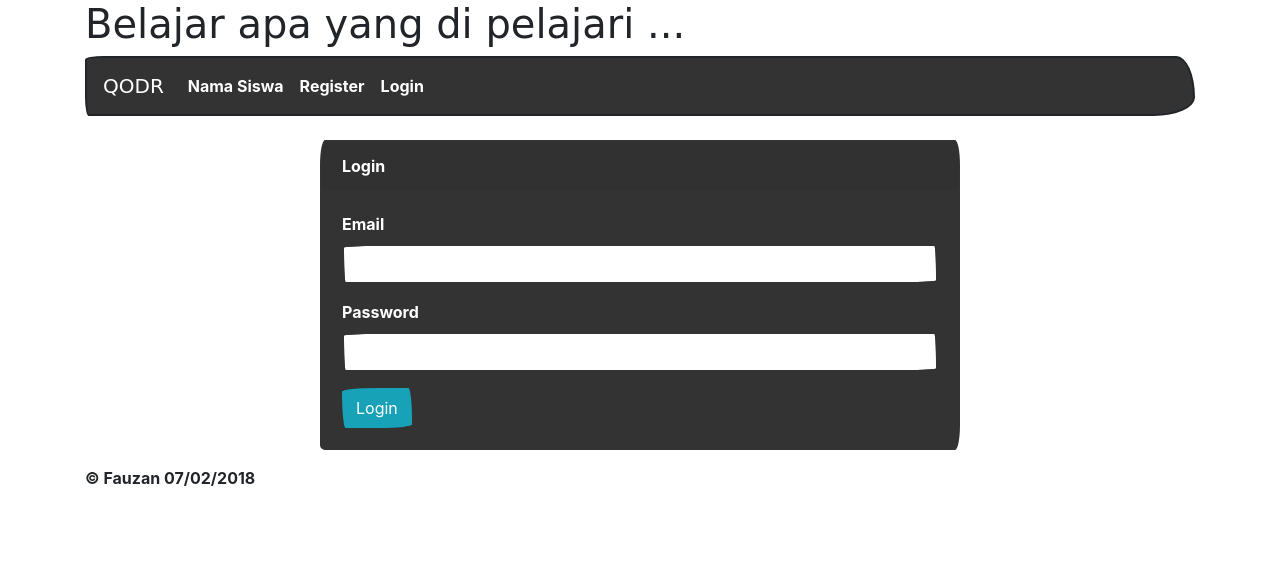
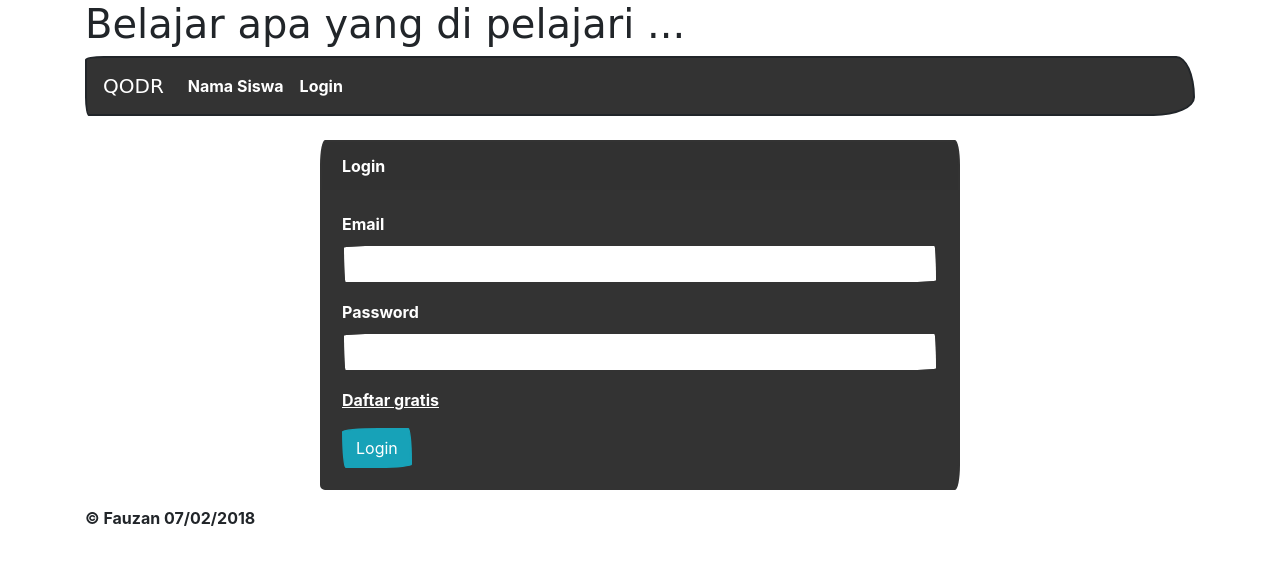
Before and after one commit to ozankaze/php_latihan, a PHP site: page /login.php in a window 1280 px wide. Shown: the top 565 px of the page. Run offline with PHP 8.4, Linux system fonts and the light colour scheme; some web fonts are replaced.

Commit message:
login dan password

```diff
--- a/login.php
+++ b/login.php
@@ -30,6 +30,8 @@ if( isset($_POST['submit']) ) {
                     <label for="password">Password</label>
                     <input type="password" name="password" class="form-control" id="password">
                 </div>
+                <div class="form-group">
+                <a href="register.php" class="color: white;" style="color:  white;">Daftar gratis</a>                </div>
                 <button type="submit" name="submit" class="btn btn-info">Login</button>
             </form>
         </div>
--- a/view/header.php
+++ b/view/header.php
@@ -23,9 +23,6 @@
                     <li class="nav-item">
                         <a class="nav-link" href="index.php">Nama Siswa</a>
                     </li>
-                    <li class="nav-item active">
-                        <a class="nav-link" href="register.php">Register</a>
-                    </li>
                     <li class="nav-item ml-auto">
                         <a class="nav-link" href="login.php">Login</a>
                     </li>
```
